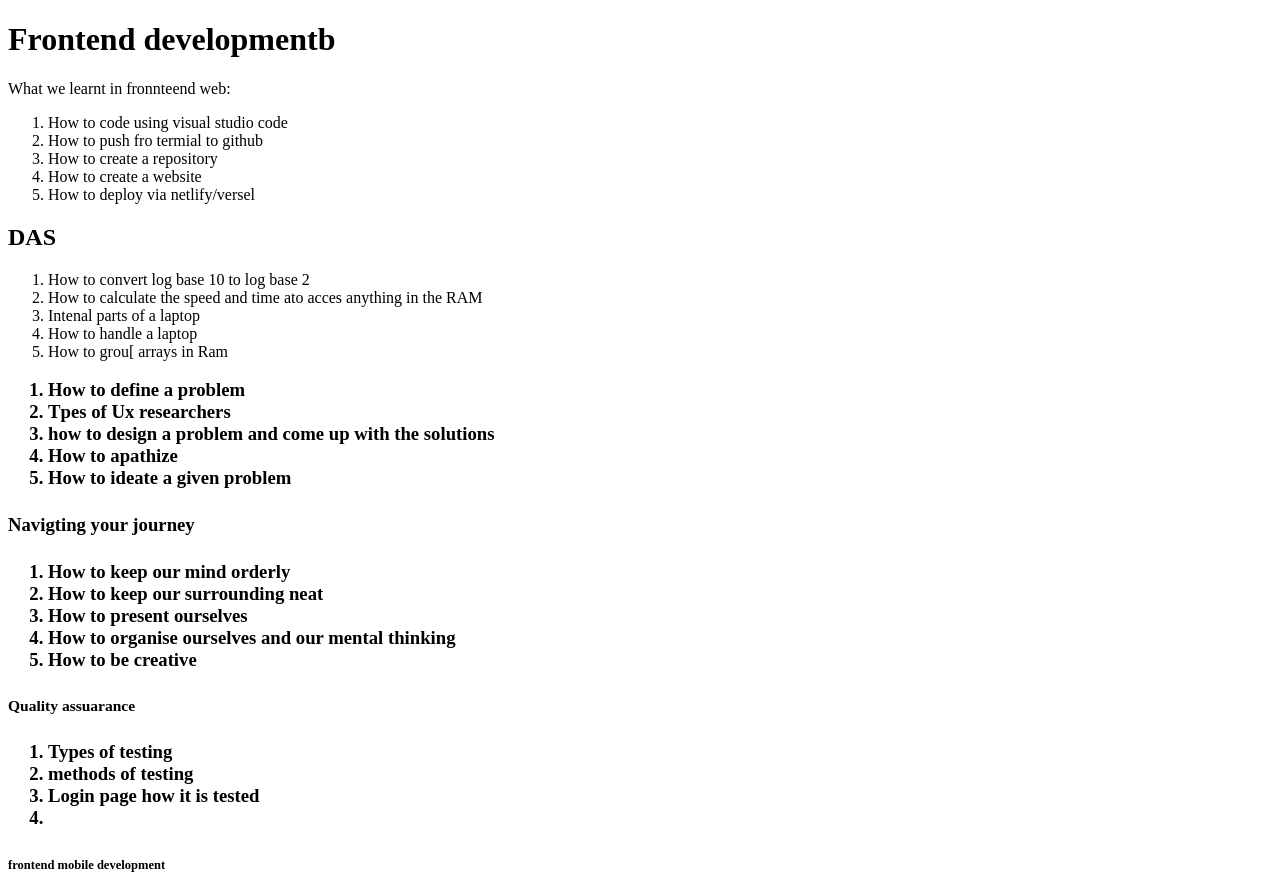
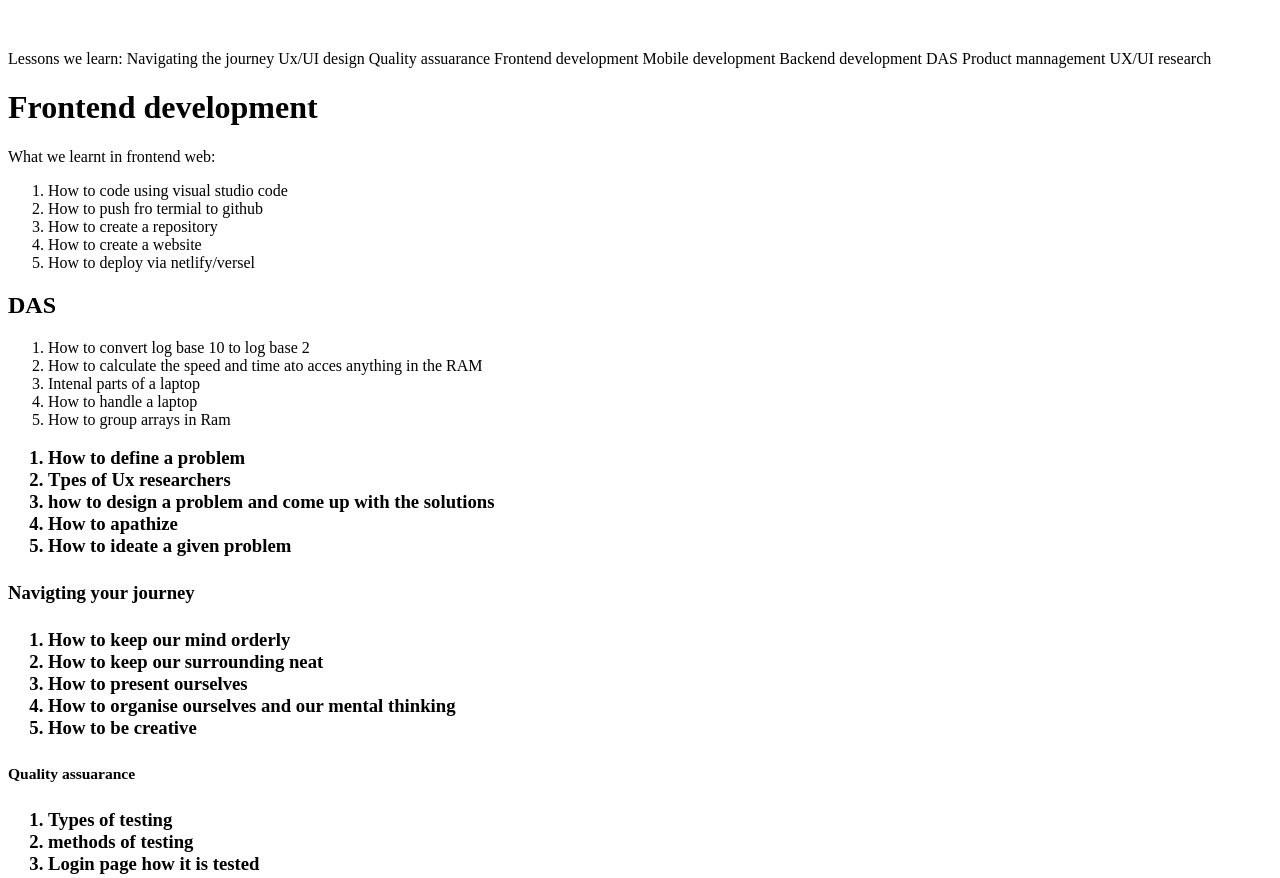
Before and after one commit to esthernkariuki/Miscellaneous, a plain HTML site: page index.html in a window 1280 px wide. Shown: the top 878 px of the page. Drawn offline with Linux system fonts and the light colour scheme.

Commit message:
create a website

```diff
--- a/index.html
+++ b/index.html
@@ -6,9 +6,23 @@
     <title>Document</title>
 </head>
 <body>
-    <p scr=AkiraChix-Headshotsg </p>
-    <h1>Frontend developmentb</h1>
-    <p>What we learnt in fronnteend web:
+    <p scr=AkiraChix-Headshots-February-2025-16(4) alt="my profile picture" width="200"></p>
+    <br>
+    <p>
+        Lessons we learn:
+        Navigating the journey
+        Ux/UI design
+        Quality assuarance
+        Frontend development
+        Mobile development
+        Backend development
+        DAS
+        Product mannagement
+        UX/UI research
+
+    </p>
+    <h1>Frontend development</h1>
+    <p>What we learnt in frontend web:
         <ol>
             <li>How to code using visual studio code</li>
             <li>How to push fro termial to github</li>
@@ -24,7 +38,7 @@
             <li>How to calculate the speed and time ato acces anything in the RAM</li>
             <li>Intenal parts of a laptop</li>
             <li>How to handle a laptop</li>
-            <li>How to grou[ arrays in Ram</li>
+            <li>How to group arrays in Ram</li>
         </ol>
     </p>
 <h3><UX research</h3>
@@ -54,7 +68,7 @@
     <li>Types of testing</li>
     <li>methods of testing</li>
     <li>Login page how it is tested </li>
-    <li></li>
+
 </ol>
 </p>
 <h6>frontend mobile development</h6>
```
